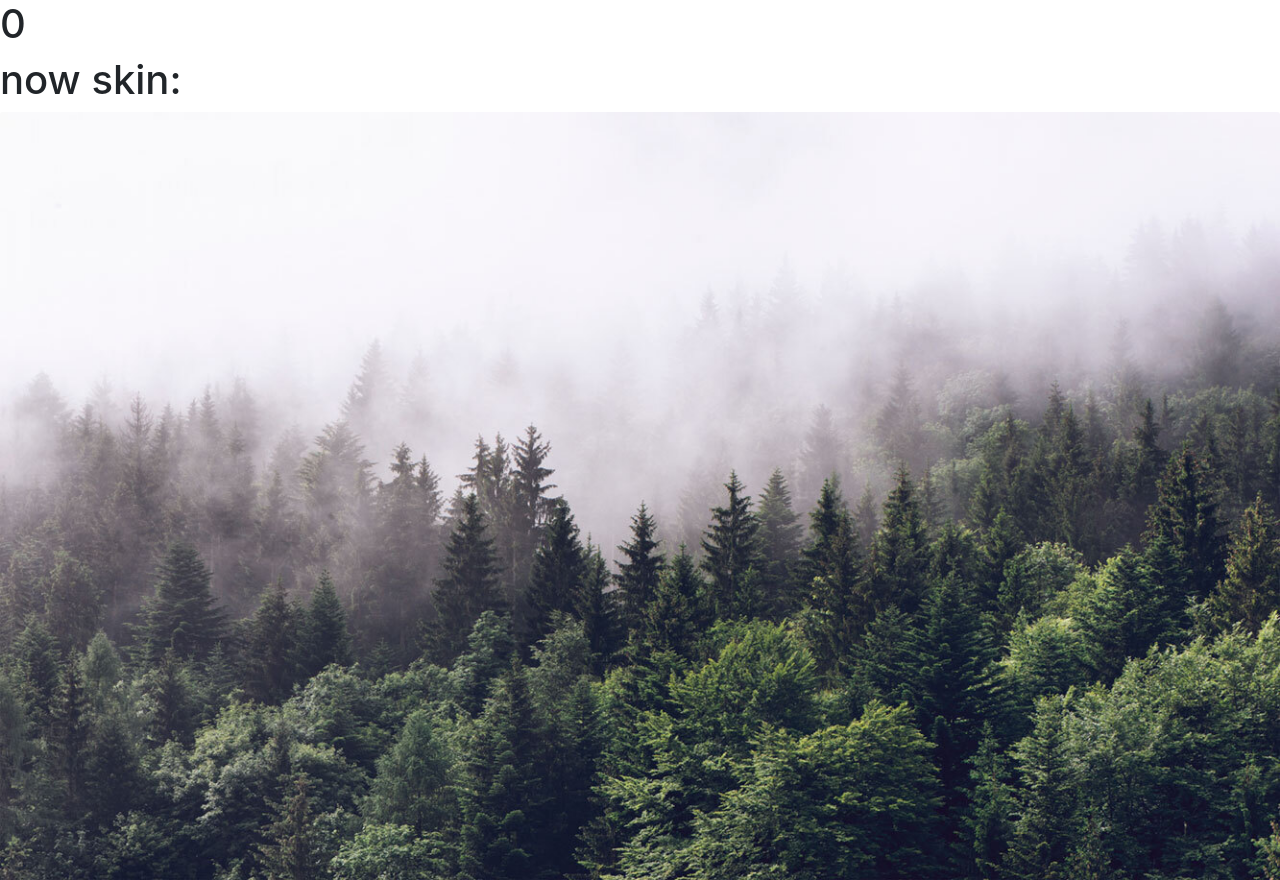
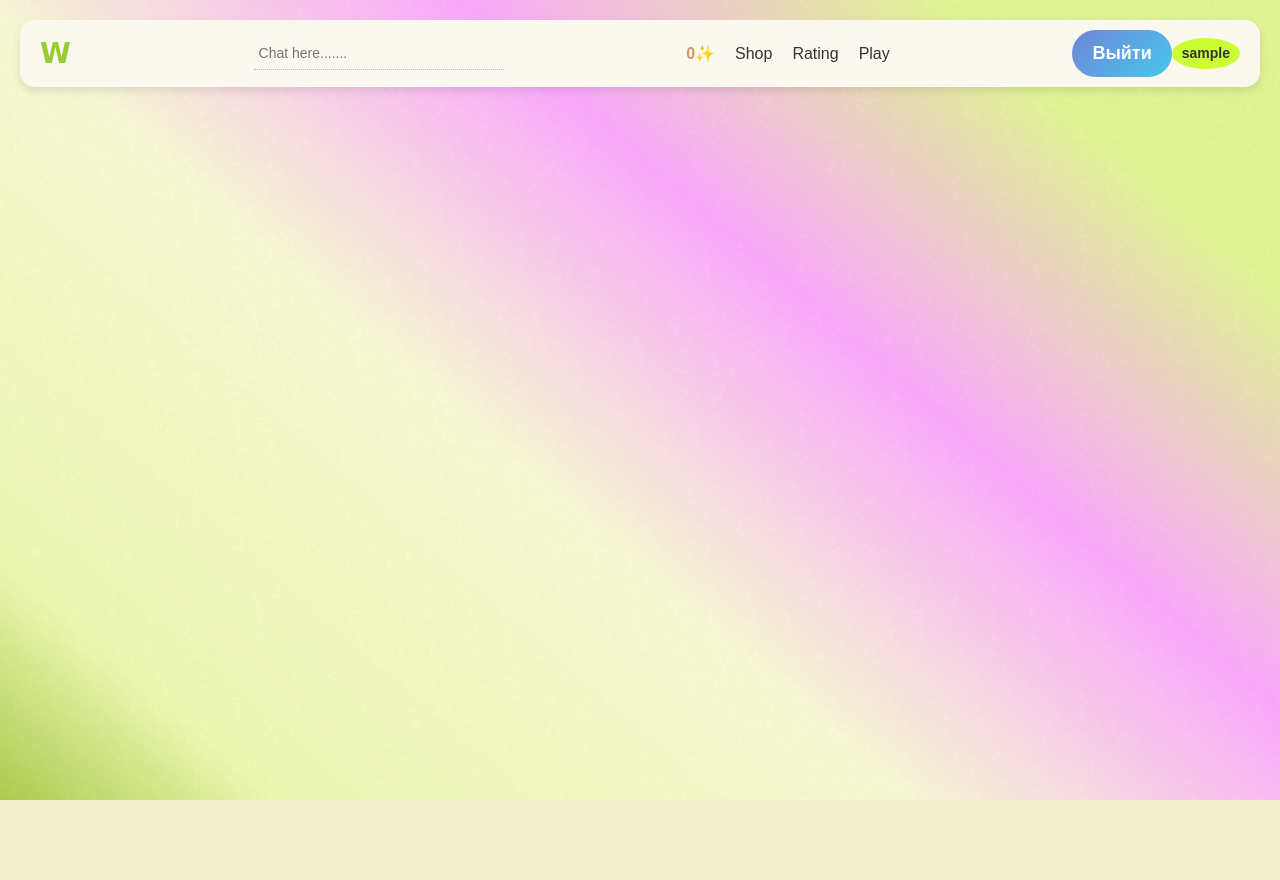
Before and after one commit to Rinaz-netiz/tp_wordsnail, a Django app: page /shop/ in a window 1280 px wide. After the commit the page ends 800 px from the top, so only its background shows below. Run offline with Django 5.2, Linux system fonts and the light colour scheme; the visitor is signed in with stand-in values (Sample User, id 1); data that the repository does not hold is empty; some libraries are stand-ins or nearby versions.

Commit message:
style + html shop

```diff
--- /dev/null
+++ b/wordsnail/static/wordsnail/css/style.css
@@ -0,0 +1,236 @@
+body {
+    font-family: 'Arial', sans-serif; /* Основной шрифт страницы */
+    background: url('/static/wordsnail/images/fon_shop.png') no-repeat center center fixed; /* Добавляем фоновое изображение */
+    background-size: cover; /* Изображение растягивается по всему экрану */
+    background-attachment: fixed; /* Фон остаётся на месте при прокрутке */
+    background-repeat: no-repeat; /* Убираем повтор фона */
+    background-size: 100% auto; /* Изображение растягивается по ширине, а высота авто */
+    margin: 0; /* Убираем отступы */
+    padding: 20px; /* Внутренние отступы */
+}
+
+.card-container {
+    display: flex; /* Используем flexbox */
+    flex-wrap: wrap; /* Позволяем карточкам переноситься на новую строку */
+    justify-content: center; /* Центрируем карточки по горизонтали */
+    gap: 30px; /* Расстояние между карточками */
+    margin: 20px auto; /* Отступы вокруг контейнера */
+    max-width: 1200px; /* Максимальная ширина контейнера */
+    opacity: 0; /* Начальная прозрачность контейнера */
+    transform: translateY(20px); /* Начальная позиция контейнера */
+    animation: fadeInUp 0.5s forwards; /* Анимация появления контейнера */
+}
+
+@keyframes fadeInUp {
+    to {
+        opacity: 1; /* Конечная прозрачность */
+        transform: translateY(0); /* Конечная позиция */
+    }
+}
+
+
+.card {
+    background: rgba(0, 0, 0, 0.6); /* Белый фон карточек */
+    backdrop-filter: blur(10px); /* Закругленные углы карточек */
+    box-shadow: 0 4px 20px rgba(0, 0, 0, 0.1); /* Тень для карточек */
+    overflow: hidden; /* Скрываем содержимое, выходящее за границы */
+    transition: transform 0.3s ease, box-shadow 0.3s ease; /* Плавные переходы */
+    width: calc(30% - 20px); /* Ширина карточек для трёх в строке с учетом отступов */
+    height: 430px; /* Увеличенная высота карточек */
+}
+
+.card:hover {
+    transform: translateY(-10px); /* Поднимаем и увеличиваем карточку при наведении */
+    box-shadow: 0 8px 30px rgba(0, 0, 0, 0.2); /* Увеличиваем тень */
+}
+
+.card-img-top {
+    width: 100%; /* Ширина изображения карточки */
+    height: 300px; /* Высота изображения */
+    object-fit: cover; /* Обрезка изображения */
+}
+
+.card-body {
+    padding: 15px; /* Внутренние отступы для карточки */
+}
+
+.card-title {
+    font-size: 1.25rem; /* Размер заголовка карточки */
+    color: white;
+    margin: 10px 0; /* Отступы сверху и снизу заголовка */
+    color: #333; /* Цвет текста заголовка */
+}
+
+@keyframes blobMorph {
+    0% {
+        border-radius: 30px; /* Изначально кнопка круглая */
+        transform: scale(1); /* Обычный размер */
+    }
+    25% {
+        border-radius: 50% 70% 60% 80% / 80% 60% 70% 50%; /* Меняем форму на "кляксу" */
+        transform: scale(1.1) translate(5px, -5px); /* Немного увеличиваем и смещаем */
+    }
+    50% {
+        border-radius: 30% 50% 50% 30% / 50% 30% 50% 70%; /* Новая форма "кляксы" */
+        transform: scale(1.05) translate(-10px, 10px); /* Сдвигаем в другую сторону */
+    }
+    75% {
+        border-radius: 70% 50% 50% 30% / 30% 50% 30% 50%; /* Еще одна форма "кляксы" */
+        transform: scale(1.15) translate(0, -5px); /* И немного смещаем */
+    }
+    100% {
+        border-radius: 30px; /* Возвращаемся к исходной форме */
+        transform: scale(1) translate(0, 0); /* Возвращаем стандартный размер и позицию */
+    }
+}
+
+@keyframes blobMove {
+    0% {
+        transform: translate(0, 0); /* Начальное положение */
+    }
+    50% {
+        transform: translate(10px, -10px); /* Движение в одном направлении */
+    }
+    100% {
+        transform: translate(0, 0); /* Возвращаемся в исходное положение */
+    }
+}
+
+.shopBtn, .shopBtnHave {
+    background: linear-gradient(135deg, #6f86d6, #48c6ef); /* Градиент фона для кнопки */
+    border: none; /* Без границы */
+    border-radius: 30px; /* Начальные закругленные углы кнопки */
+    color: white; /* Цвет текста */
+    font-size: 18px; /* Размер шрифта */
+    font-weight: bold; /* Жирный шрифт */
+    padding: 10px 20px; /* Отступы вокруг текста */
+    text-align: center; /* Выравнивание текста */
+    cursor: pointer; /* Курсор в виде указателя */
+    transition: background 0.3s ease, transform 0.3s ease; /* Плавные переходы для кнопки */
+    box-shadow: 0 4px 15px rgba(0, 0, 0, 0.2); /* Тень */
+    position: relative; /* Для анимации движения */
+}
+
+.shopBtnHave {
+    background: linear-gradient(135deg, #a4de02, #76c700);
+}
+
+.shopBtn:hover {
+    background: linear-gradient(135deg, #48c6ef, #6f86d6);
+    animation: blobMorph 1s ease-in-out infinite, blobMove 0.5s ease-in-out infinite; /* Анимация превращения и движения */
+}
+
+.shopBtnHave:hover {
+    background: linear-gradient(135deg, #a4de02, #76c700);/* Изменение градиента при наведении */
+    animation: blobMorph 1s ease-in-out infinite, blobMove 0.5s ease-in-out infinite; /* Анимация превращения и движения */
+}
+
+
+h1 {
+    text-align: center; /* Выравнивание заголовка по центру */
+    color: #444; /* Цвет заголовка */
+    margin: 20px 0; /* Отступы сверху и снизу заголовка */
+}
+
+.navbar {
+    display: flex;
+    align-items: center;
+    justify-content: space-between;
+    background-color: #faf8ef;
+    padding: 10px 20px;
+    border-radius: 15px;
+    box-shadow: 0 4px 8px rgba(0, 0, 0, 0.1);
+}
+.logo-img {
+    width: 50px;
+    height: auto;
+    max-height: 50px;
+    display: block;
+}
+
+.dg {
+    font-size: 28px;
+    color: #99cc33;
+    font-weight: bold;
+    font-family: cursive;
+}
+.dg:hover {
+    text-decoration: none;
+}
+
+.chat input {
+    border: none;
+    outline: none;
+    font-size: 14px;
+    padding: 5px;
+    border-bottom: 1px dotted #bbb;
+    width: 250px;
+    background-color: transparent;
+}
+
+.info {
+    display: flex;
+    align-items: center;
+    gap: 20px;
+    color: #333;
+}
+
+.stars, .shop, .rating {
+    font-size: 16px;
+    color: #333;
+}
+
+.stars {
+    color: #cc9966;
+    font-weight: bold;
+}
+
+/* Убираем эффекты наведения для ссылок */
+.shop, .rating, .play{
+    text-decoration: none;
+    color: inherit; /* Цвет такой же, как у текста */
+}
+
+.shop:hover, .rating:hover, .play:hover {
+    text-decoration: none; /* Убираем подчёркивание при наведении */
+    color: inherit;        /* Цвет не меняется */
+}
+
+.user {
+    display: flex;
+    align-items: center;
+    justify-content: center;
+}
+
+.user-icon {
+    min-width: 30px; /* Минимальная ширина */
+    padding: 5px 10px; /* Отступы для создания эффекта расширения */
+    background-color: #ccff33;
+    border-radius: 50%; /* Округлая форма */
+    display: flex;
+    align-items: center;
+    justify-content: center;
+    font-size: 14px;
+    font-weight: bold;
+    color: #333;
+    white-space: nowrap; /* Запрет переноса текста */
+}
+
+.button-link {
+    display: inline-block; /* Позволяет использовать отступы и размеры */
+    background: linear-gradient(135deg, #6f86d6, #48c6ef); /* Градиентный фон */
+    color: white; /* Цвет текста */
+    font-size: 18px; /* Размер шрифта */
+    font-weight: bold; /* Жирный шрифт */
+    padding: 10px 20px; /* Отступы внутри кнопки */
+    text-align: center; /* Центрирование текста */
+    border-radius: 30px; /* Закругленные углы */
+    text-decoration: none; /* Убираем подчеркивание */
+    transition: background 0.3s ease, transform 0.3s ease; /* Плавный переход */
+}
+
+.button-link:hover {
+    text-decoration: none;
+    background: linear-gradient(135deg, #48c6ef, #6f86d6); /* Изменение градиента при наведении */
+    transform: scale(1.05); /* Увеличение кнопки при наведении */
+}
--- /dev/null
+++ b/wordsnail/static/wordsnail/js/script.js
@@ -0,0 +1,8 @@
+document.addEventListener("DOMContentLoaded", function() {
+    const cards = document.querySelectorAll('.card');
+
+    cards.forEach((card, index) => {
+        // Задаем задержку для каждой карточки
+        card.style.animationDelay = `${index * 0.2}s`; // 0.2 секунды между появлениями
+    });
+});
--- a/wordsnail/templates/wordsnail/base.html
+++ b/wordsnail/templates/wordsnail/base.html
@@ -1,3 +1,5 @@
+{% load static %}
+
 <!doctype html>
 <html lang="en">
 <head>
@@ -9,10 +11,39 @@
           href="https://stackpath.bootstrapcdn.com/bootstrap/4.4.1/css/bootstrap.min.css"
           integrity="sha384-Vkoo8x4CGsO3+Hhxv8T/Q5PaXtkKtu6ug5TOeNV6gBiFeWPGFN9MuhOf23Q9Ifjh"
           crossorigin="anonymous">
+    <link rel="stylesheet" type="text/css" href="{% static 'wordsnail/css/style.css' %}">
     <title>Document</title>
 </head>
 <body>
+
+    <nav class="navbar">
+        <div class="logo">
+            <a href="/" class="dg">W</a>
+        </div>
+        <div class="chat">
+            <input type="text" placeholder="Chat here.......">
+        </div>
+        <div class="info">
+            <span class="stars">{{ user.profile.money }}✨</span>
+            <a href="{% url 'shop' %}" class="shop">Shop</a>
+            <a href="#" class="rating">Rating</a>  <!-- Ссылка на страницу Rating-->
+            <a href="#" class="play">Play</a>  <!-- Ссылка на страницу игры -->
+
+        </div>
+        {% if user.is_authenticated %}
+
+        <div class="user">
+            <a href="/" class="button-link">Выйти</a> <!-- Сделать выход нада -->
+            <br>
+            <div class="user-icon">{{ user.username }}</div>
+        </div>
+        {% else %}
+        <a href="/" class="button-link">Войти</a> <!-- побыстрее как то -->
+        {% endif %}
+    </nav>
+
     {% block yourhtml %}
     {% endblock %}
+<script src="{% static 'wordsnail/js/script.js' %}"></script>
 </body>
 </html>
--- a/wordsnail/templates/wordsnail/shop.html
+++ b/wordsnail/templates/wordsnail/shop.html
@@ -1,25 +1,26 @@
 {% extends 'wordsnail/base.html' %}
 
 {% block yourhtml %}
-<h1>{{ money }}</h1>
+<div class="card-container">
     {% for el in things_in_shop %}
+
 
     <div class="card" style="width: 18rem; display: inline-block;margin-left: 30px" >
         <img src="{{ el.picture.url }}" class="card-img-top" alt="...">
         <div class="card-body">
-            <h5 class="card-title">{{el.title}}</h5>
+            <h5 class="card-title" style="color:white">{{el.title}}</h5>
             <form method="post">
                 {% csrf_token %}
                 {% if el.id not in id_lis %}
-                    <button class="btn btn-warning" type="submit" name="act" value="{{el.id}}">{{el.price}}$$</button>
+                    <button class="shopBtn" type="submit" name="act" value="{{el.id}}">{{el.price}}$$</button>
                 {% else %}
-                    <button class="btn btn-warning" type="submit" name="act" value="{{el.id}}">Применить</button>
+                    <button class="shopBtnHave" type="submit" name="act" value="{{el.id}}">Применить</button>
                 {% endif %}
             </form>
-
         </div>
     </div>
+
+
 {% endfor %}
-<h1>now skin:</h1>
-<img src="{{ skin.url }}" class="card-img-top" alt="...">
+</div>
 {% endblock %}
```
Also changed, not shown: main/settings.py (+6 -2 lines), media/shopThings/gifs/6152297562.jpg (deleted), wordsnail/static/wordsnail/images/fon_shop.png (added).
